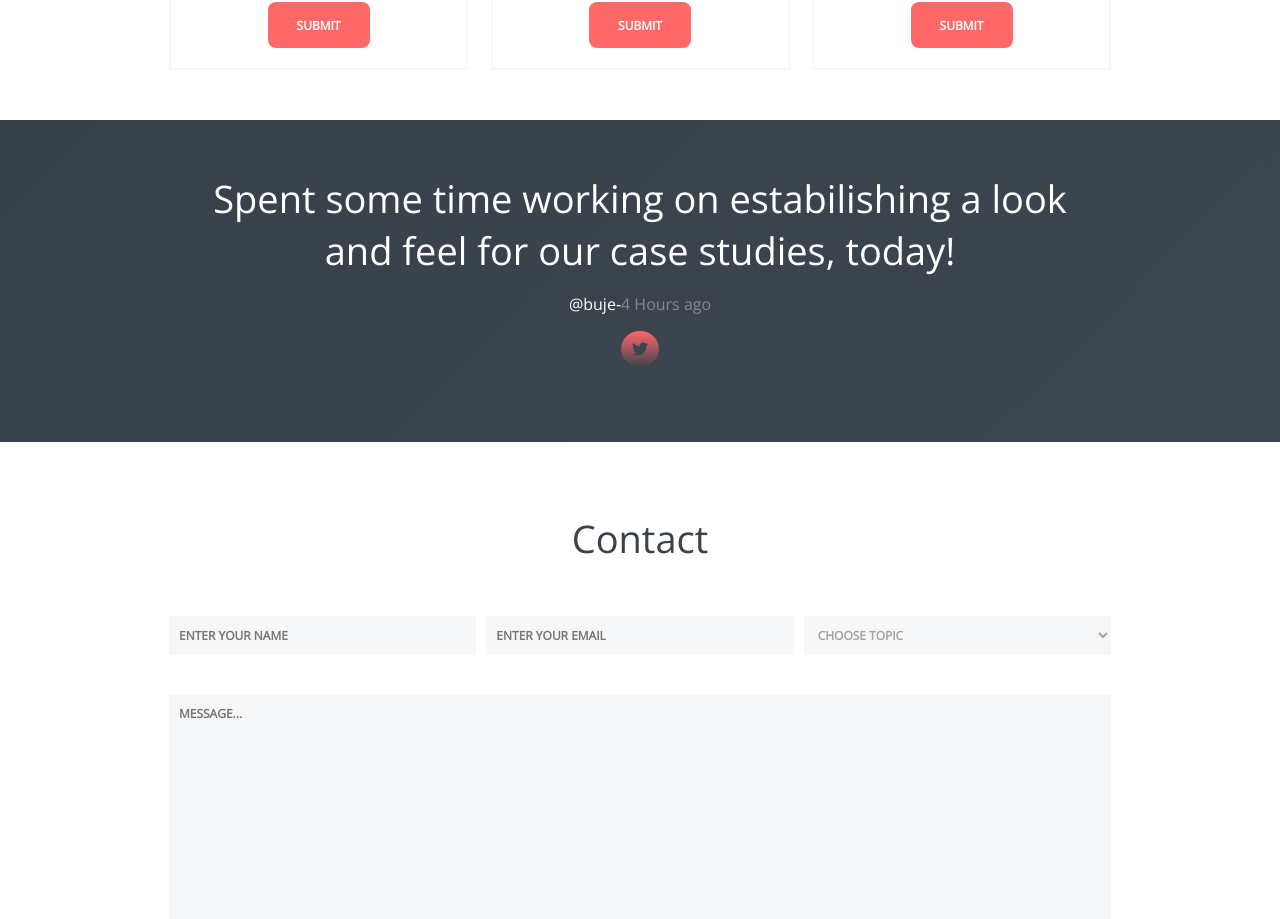
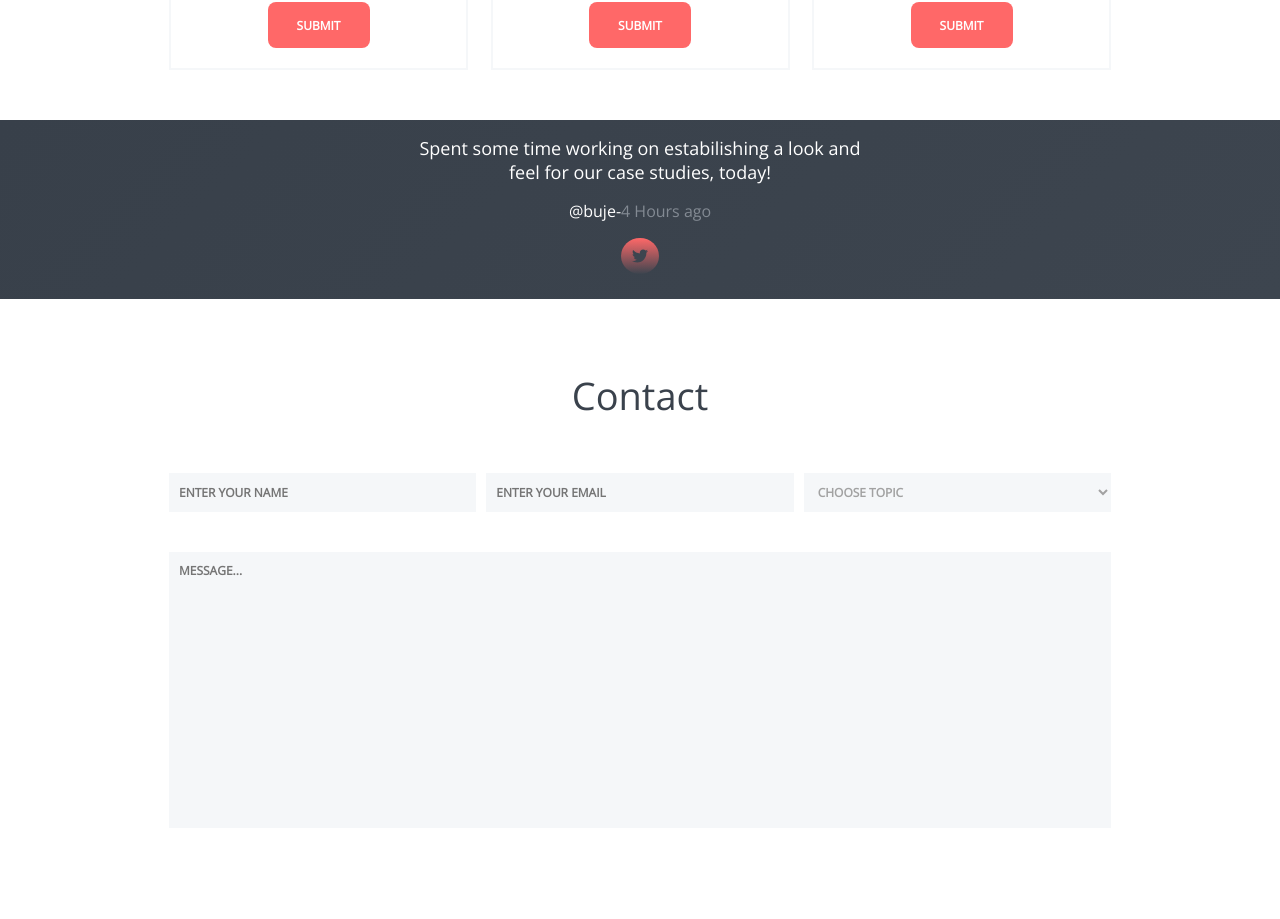
Before and after one commit to PiotrWolski1000/react-pixel-perfect-website, a React (Create React App) app: page / in a window 1280 px wide. Shown: the part 2506-3425 px from the top of the page. Built offline with nearby package versions, Linux system fonts and the light colour scheme.

Commit message:
changing h1 to p and fixing css

```diff
--- a/src/components/TwitterPost/index.js
+++ b/src/components/TwitterPost/index.js
@@ -8,9 +8,9 @@ class index extends React.Component{
         return (
             <section className="twitter">
                 <div className="twitter__wrapper">
-                    <h1>
+                    <p className="twitter__last__post">
                         Spent some time working on estabilishing a look and feel for our case studies, today!
-                    </h1>
+                    </p>
 
 
                     <div className="twitter_time">
--- a/src/css/twitter.scss
+++ b/src/css/twitter.scss
@@ -11,31 +11,24 @@
     height: 100%;
     display: flex;
     flex-direction: column;
-
-    // text-align: center;
-    // margin: 0 auto;
     justify-content: center;
     align-items: center;
     margin: auto;
 
-    h1 {
+    .twitter__last__post {
+        width: 50%;
+        max-width: 942px;
 
+        font-size: 18px;
+        text-align: center;
+        margin: 1rem 1rem 0 1rem;
+    }
+
+    p{
         color: white;
-        // width: 100%;
-        @media(max-width: 425px) {
-            font-size: 18px;
-        }
-    }
-    p{
-        // position: relative;
-        // bottom: -50px;
-        color: white;
-
     }
 
     span {
-        // position: relative;
-
         color: #838a93;
     }
 }
@@ -45,9 +38,6 @@
     flex-direction: column;
     justify-content: center;
     align-items: center;
-
-    position: relative;
-    bottom: 50px;
 }
 
 .twitter_icon_wrapper{
@@ -61,7 +51,6 @@
     justify-content: center;
     align-items: center;
 
-    // margin: 0 auto;
     margin-bottom: 25px;
     background-image: linear-gradient(to top, #3d454f, #ff6868);
 }
```
